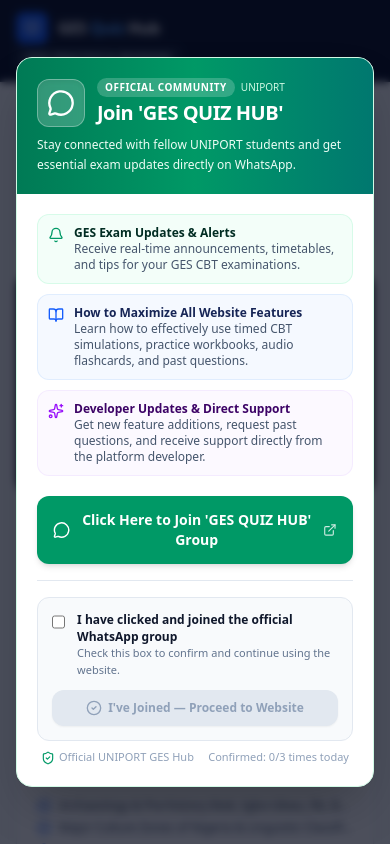
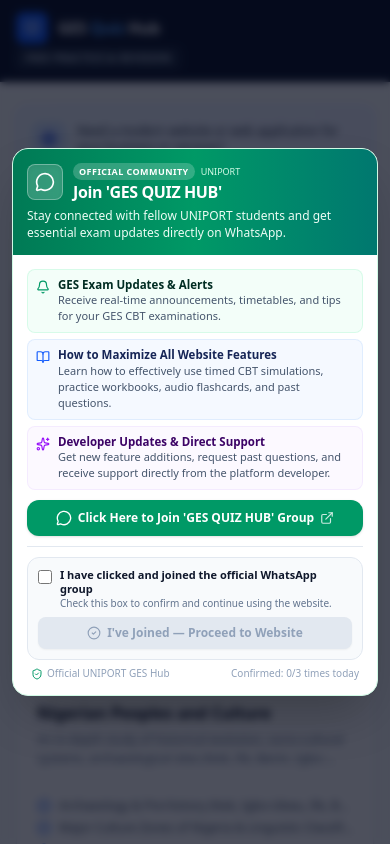
Before and after one commit to Alibobo04/uniport-ges-exam-second-semester, a React (Vite) app: page / in a window 390 px wide. Shown: the top 844 px of the page. Built offline with nearby package versions, Linux system fonts and the light colour scheme; no server answers; the database is empty.

Commit message:
style: improve WhatsApp modal mobile responsiveness
Update modal padding and size constraints to ensure better fit on smaller screen devices.

```diff
--- a/src/components/WhatsAppGroupModal.tsx
+++ b/src/components/WhatsAppGroupModal.tsx
@@ -47,86 +47,86 @@
 
   return (
     <div
-      className="fixed inset-0 z-50 flex items-center justify-center p-4 bg-slate-950/70 backdrop-blur-xs animate-in fade-in duration-200"
+      className="fixed inset-0 z-50 flex items-center justify-center p-3 sm:p-4 bg-slate-950/70 backdrop-blur-xs animate-in fade-in duration-200"
       id="whatsapp-group-popup-modal"
       role="dialog"
       aria-modal="true"
       aria-labelledby="whatsapp-modal-title"
     >
-      <div className="bg-white rounded-2xl shadow-2xl border border-emerald-100 max-w-lg w-full overflow-hidden text-slate-900 animate-in zoom-in-95 duration-200">
+      <div className="bg-white rounded-2xl shadow-2xl border border-emerald-100 max-w-md w-full max-h-[90vh] flex flex-col overflow-hidden text-slate-900 animate-in zoom-in-95 duration-200">
         {/* Modal Header with WhatsApp theme */}
-        <div className="bg-gradient-to-r from-emerald-700 via-emerald-600 to-teal-700 text-white p-5 sm:p-6 relative">
-          <div className="flex items-center gap-3">
-            <div className="w-12 h-12 rounded-xl bg-white/20 backdrop-blur-xs border border-white/30 flex items-center justify-center shrink-0 shadow-inner">
-              <MessageCircle className="w-7 h-7 text-white" />
+        <div className="bg-gradient-to-r from-emerald-700 via-emerald-600 to-teal-700 text-white p-3.5 sm:p-4 relative shrink-0">
+          <div className="flex items-center gap-2.5">
+            <div className="w-9 h-9 rounded-lg bg-white/20 backdrop-blur-xs border border-white/30 flex items-center justify-center shrink-0 shadow-inner">
+              <MessageCircle className="w-5 h-5 text-white" />
             </div>
             <div>
               <div className="flex items-center gap-1.5">
-                <span className="text-[10px] font-bold uppercase tracking-wider bg-white/20 text-white px-2 py-0.5 rounded-full">
+                <span className="text-[9px] font-bold uppercase tracking-wider bg-white/20 text-white px-1.5 py-0.5 rounded-full">
                   Official Community
                 </span>
-                <span className="text-[10px] text-emerald-100 font-medium">
+                <span className="text-[9px] text-emerald-100 font-medium">
                   UNIPORT
                 </span>
               </div>
-              <h2 id="whatsapp-modal-title" className="text-xl sm:text-2xl font-black tracking-tight text-white mt-0.5">
+              <h2 id="whatsapp-modal-title" className="text-base sm:text-lg font-black tracking-tight text-white mt-0.5 leading-tight">
                 Join '{OFFICIAL_GROUP_NAME}'
               </h2>
             </div>
           </div>
 
-          <p className="text-xs sm:text-sm text-emerald-50 mt-2 leading-relaxed">
+          <p className="text-xs text-emerald-50 mt-1.5 leading-snug">
             {contextMessage || "Stay connected with fellow UNIPORT students and get essential exam updates directly on WhatsApp."}
           </p>
         </div>
 
         {/* Modal Body */}
-        <div className="p-5 sm:p-6 space-y-4">
+        <div className="p-3.5 sm:p-4 space-y-2.5 overflow-y-auto">
           {/* Key Benefits List */}
-          <div className="space-y-2.5 text-xs sm:text-sm">
-            <div className="flex items-start gap-2.5 p-2.5 rounded-xl bg-emerald-50/60 border border-emerald-100/80">
-              <Bell className="w-4 h-4 text-emerald-600 shrink-0 mt-0.5" />
+          <div className="space-y-1.5 text-xs">
+            <div className="flex items-start gap-2 p-2 rounded-lg bg-emerald-50/60 border border-emerald-100/80">
+              <Bell className="w-3.5 h-3.5 text-emerald-600 shrink-0 mt-0.5" />
               <div>
-                <strong className="text-emerald-950 font-semibold block">GES Exam Updates & Alerts</strong>
-                <span className="text-slate-600 text-xs">Receive real-time announcements, timetables, and tips for your GES CBT examinations.</span>
+                <strong className="text-emerald-950 font-semibold block text-[11.5px] leading-tight">GES Exam Updates & Alerts</strong>
+                <span className="text-slate-600 text-[11px] leading-tight">Receive real-time announcements, timetables, and tips for your GES CBT examinations.</span>
               </div>
             </div>
 
-            <div className="flex items-start gap-2.5 p-2.5 rounded-xl bg-blue-50/60 border border-blue-100/80">
-              <BookOpen className="w-4 h-4 text-blue-600 shrink-0 mt-0.5" />
+            <div className="flex items-start gap-2 p-2 rounded-lg bg-blue-50/60 border border-blue-100/80">
+              <BookOpen className="w-3.5 h-3.5 text-blue-600 shrink-0 mt-0.5" />
               <div>
-                <strong className="text-blue-950 font-semibold block">How to Maximize All Website Features</strong>
-                <span className="text-slate-600 text-xs">Learn how to effectively use timed CBT simulations, practice workbooks, audio flashcards, and past questions.</span>
+                <strong className="text-blue-950 font-semibold block text-[11.5px] leading-tight">How to Maximize All Website Features</strong>
+                <span className="text-slate-600 text-[11px] leading-tight">Learn how to effectively use timed CBT simulations, practice workbooks, audio flashcards, and past questions.</span>
               </div>
             </div>
 
-            <div className="flex items-start gap-2.5 p-2.5 rounded-xl bg-purple-50/60 border border-purple-100/80">
-              <Sparkles className="w-4 h-4 text-purple-600 shrink-0 mt-0.5" />
+            <div className="flex items-start gap-2 p-2 rounded-lg bg-purple-50/60 border border-purple-100/80">
+              <Sparkles className="w-3.5 h-3.5 text-purple-600 shrink-0 mt-0.5" />
               <div>
-                <strong className="text-purple-950 font-semibold block">Developer Updates & Direct Support</strong>
-                <span className="text-slate-600 text-xs">Get new feature additions, request past questions, and receive support directly from the platform developer.</span>
+                <strong className="text-purple-950 font-semibold block text-[11.5px] leading-tight">Developer Updates & Direct Support</strong>
+                <span className="text-slate-600 text-[11px] leading-tight">Get new feature additions, request past questions, and receive support directly from the platform developer.</span>
               </div>
             </div>
           </div>
 
           {/* Primary Join Action Button */}
-          <div className="pt-1">
+          <div>
             <button
               onClick={handleJoinClick}
-              className="w-full py-3.5 px-4 rounded-xl bg-emerald-600 hover:bg-emerald-700 active:bg-emerald-800 text-white font-bold text-sm sm:text-base flex items-center justify-center gap-2 shadow-md hover:shadow-lg transition-all cursor-pointer group"
+              className="w-full py-2.5 px-3 rounded-xl bg-emerald-600 hover:bg-emerald-700 active:bg-emerald-800 text-white font-bold text-xs sm:text-sm flex items-center justify-center gap-1.5 shadow-sm hover:shadow transition-all cursor-pointer group"
               id="join-whatsapp-official-btn"
             >
-              <MessageCircle className="w-5 h-5 group-hover:scale-110 transition-transform" />
+              <MessageCircle className="w-4 h-4 group-hover:scale-110 transition-transform" />
               <span>Click Here to Join '{OFFICIAL_GROUP_NAME}' Group</span>
-              <ExternalLink className="w-4 h-4 opacity-80" />
+              <ExternalLink className="w-3.5 h-3.5 opacity-80" />
             </button>
           </div>
 
           {/* Confirmation Box to Proceed */}
-          <div className="border-t border-slate-200 pt-4 mt-2">
-            <div className="bg-slate-50 border border-slate-200 rounded-xl p-3.5 sm:p-4 space-y-3">
+          <div className="border-t border-slate-200 pt-2.5 mt-1">
+            <div className="bg-slate-50 border border-slate-200 rounded-xl p-2.5 sm:p-3 space-y-2">
               <label
-                className="flex items-start gap-3 cursor-pointer select-none"
+                className="flex items-start gap-2 cursor-pointer select-none"
                 htmlFor="confirm-joined-checkbox"
               >
                 <input
@@ -134,13 +134,13 @@
                   type="checkbox"
                   checked={isChecked}
                   onChange={(e) => setIsChecked(e.target.checked)}
-                  className="mt-0.5 h-4 w-4 rounded border-slate-300 text-emerald-600 focus:ring-emerald-500 cursor-pointer"
+                  className="mt-0.5 h-3.5 w-3.5 rounded border-slate-300 text-emerald-600 focus:ring-emerald-500 cursor-pointer"
                 />
-                <div className="text-xs text-slate-700 leading-snug">
+                <div className="text-[11px] text-slate-700 leading-tight">
                   <span className="font-semibold text-slate-900 block">
                     I have clicked and joined the official WhatsApp group
                   </span>
-                  <span className="text-slate-500 text-[11px]">
+                  <span className="text-slate-500 text-[10px]">
                     Check this box to confirm and continue using the website.
                   </span>
                 </div>
@@ -149,21 +149,21 @@
               <button
                 onClick={handleConfirmAndProceed}
                 disabled={!isChecked && !hasClickedLink}
-                className={`w-full py-2.5 px-4 rounded-xl font-bold text-xs sm:text-sm flex items-center justify-center gap-1.5 transition-all shadow-xs ${
+                className={`w-full py-2 px-3 rounded-lg font-bold text-xs flex items-center justify-center gap-1.5 transition-all shadow-xs ${
                   isChecked || hasClickedLink
                     ? 'bg-slate-900 hover:bg-slate-800 text-white cursor-pointer active:scale-98'
                     : 'bg-slate-200 text-slate-400 cursor-not-allowed'
                 }`}
                 id="proceed-after-wa-confirm-btn"
               >
-                <CheckCircle2 className="w-4 h-4" />
+                <CheckCircle2 className="w-3.5 h-3.5" />
                 <span>I've Joined — Proceed to Website</span>
               </button>
             </div>
 
-            <div className="flex items-center justify-between text-[11px] text-slate-400 px-1 pt-2">
+            <div className="flex items-center justify-between text-[10px] text-slate-400 px-1 pt-1.5">
               <span className="flex items-center gap-1">
-                <ShieldCheck className="w-3.5 h-3.5 text-emerald-600" />
+                <ShieldCheck className="w-3 h-3 text-emerald-600" />
                 Official UNIPORT GES Hub
               </span>
               <span>
```
